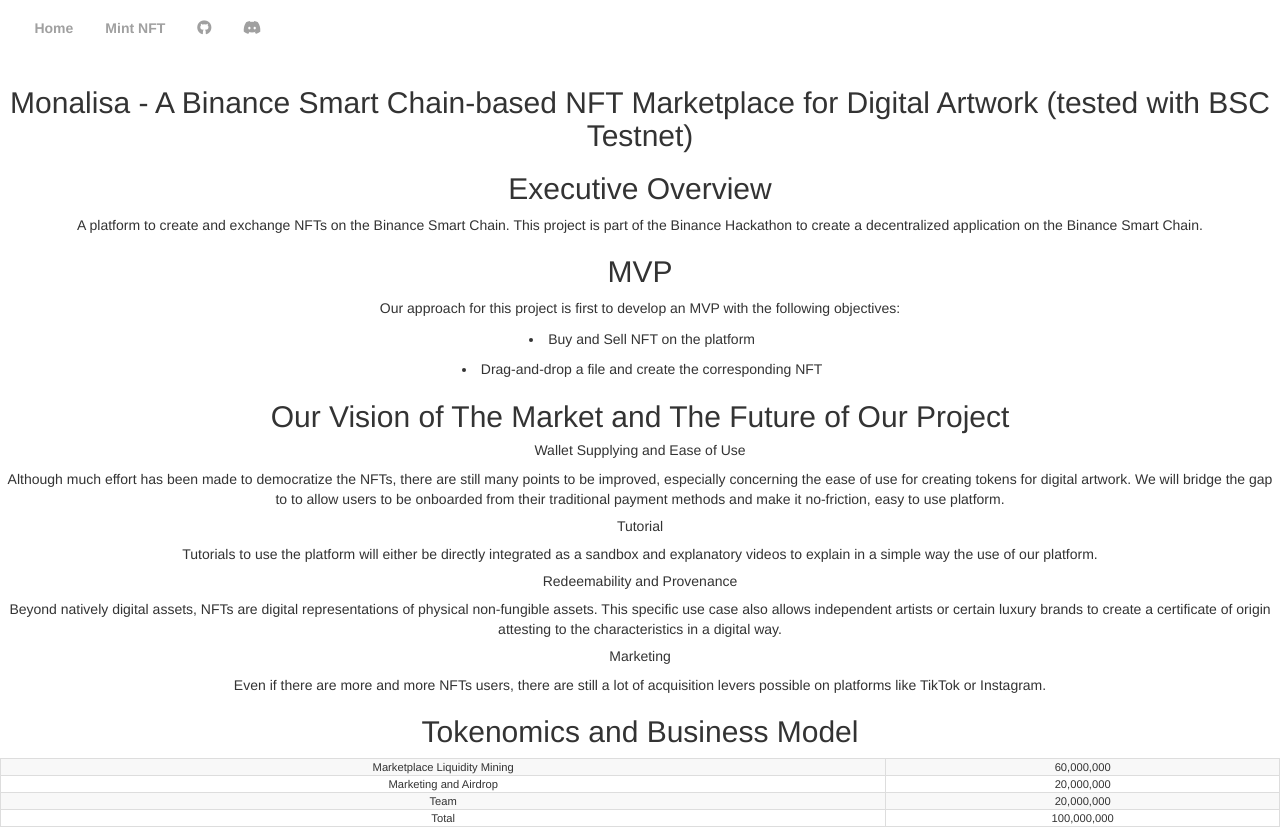
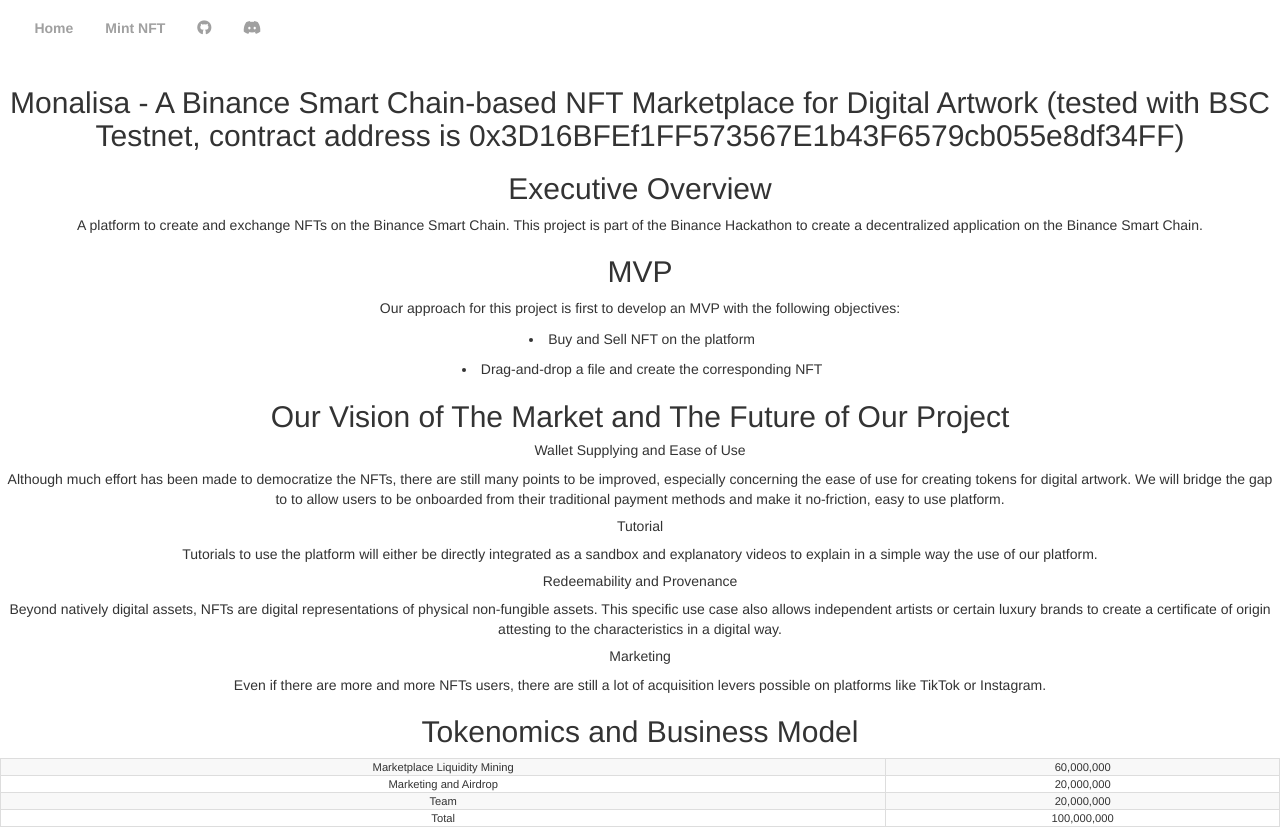
Before and after one commit to bschackathon/digi_market, a website with bundled scripts: page src/about.html in a window 1280 px wide. Shown: the top 829 px of the page. Built offline with nearby package versions, Linux system fonts and the light colour scheme; files whose address does not match are found by name; a web font is replaced by a local one.

Commit message:
Updated README

```diff
--- a/src/about.html
+++ b/src/about.html
@@ -38,7 +38,7 @@
           </nav>
         </div>
         <h2 className="page-head-title">
-          Monalisa - A Binance Smart Chain-based NFT Marketplace for Digital Artwork (tested with BSC Testnet)
+          Monalisa - A Binance Smart Chain-based NFT Marketplace for Digital Artwork (tested with BSC Testnet, contract address is 0x3D16BFEf1FF573567E1b43F6579cb055e8df34FF)
         </h2>
       </header>
   </head>
```
Also changed, not shown: README.md.
